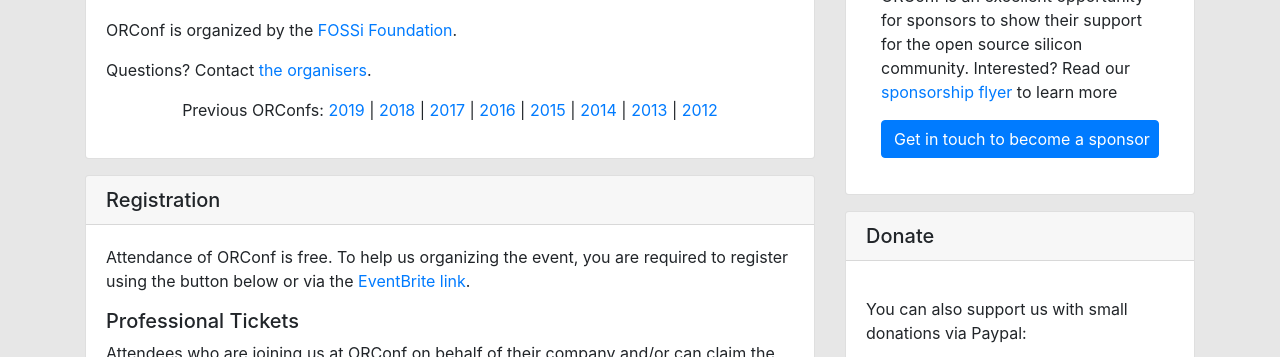
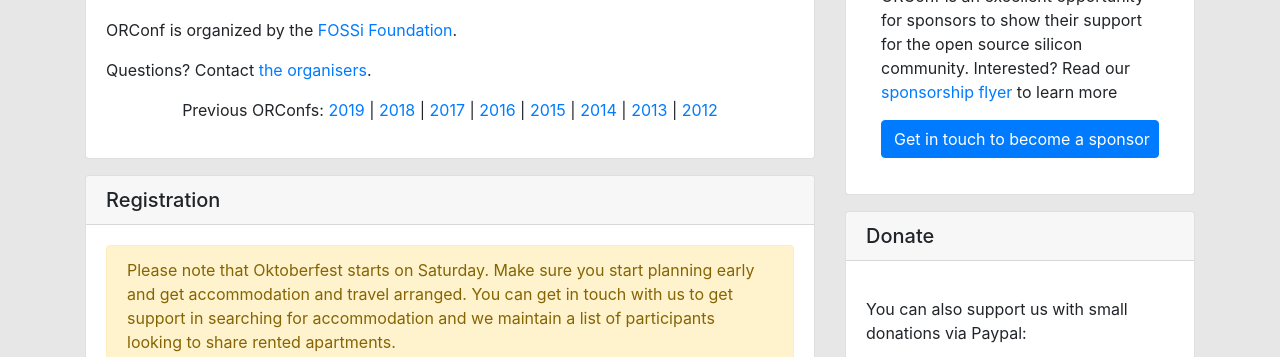
Before and after one commit to fossi-foundation/orconf, a Jekyll site: the page index.html, which Jekyll copies as it is, in a window 1280 px wide and 900 px high, scrolled down 700 px, cut to the strip 0-357 px from the top of the window. Built offline with Jekyll 4.4.1, drawn with Linux system fonts in a browser that asks for light colours; nearby versions of some CDN libraries.

Commit message:
Note on Oktoberfest

```diff
--- a/index.html
+++ b/index.html
@@ -102,6 +102,13 @@
                 <div class="card">
                   <h5 class="card-header">Registration</h5>
                   <div class="card-body">
+                    <div class="alert alert-warning" role="alert">
+                      Please note that Oktoberfest starts on Saturday. Make sure
+                      you start planning early and get accommodation and travel
+                      arranged. You can get in touch with us to get support in
+                      searching for accommodation and we maintain a list of
+                      participants looking to share rented apartments.
+                    </div>
         <p class="card-text">
           Attendance of ORConf is free. To help us organizing the event, you are required to register using the button below or via the <a href="https://www.eventbrite.com/e/orconf-2023-tickets-509366387577">EventBrite link</a>.
         </p>
```
